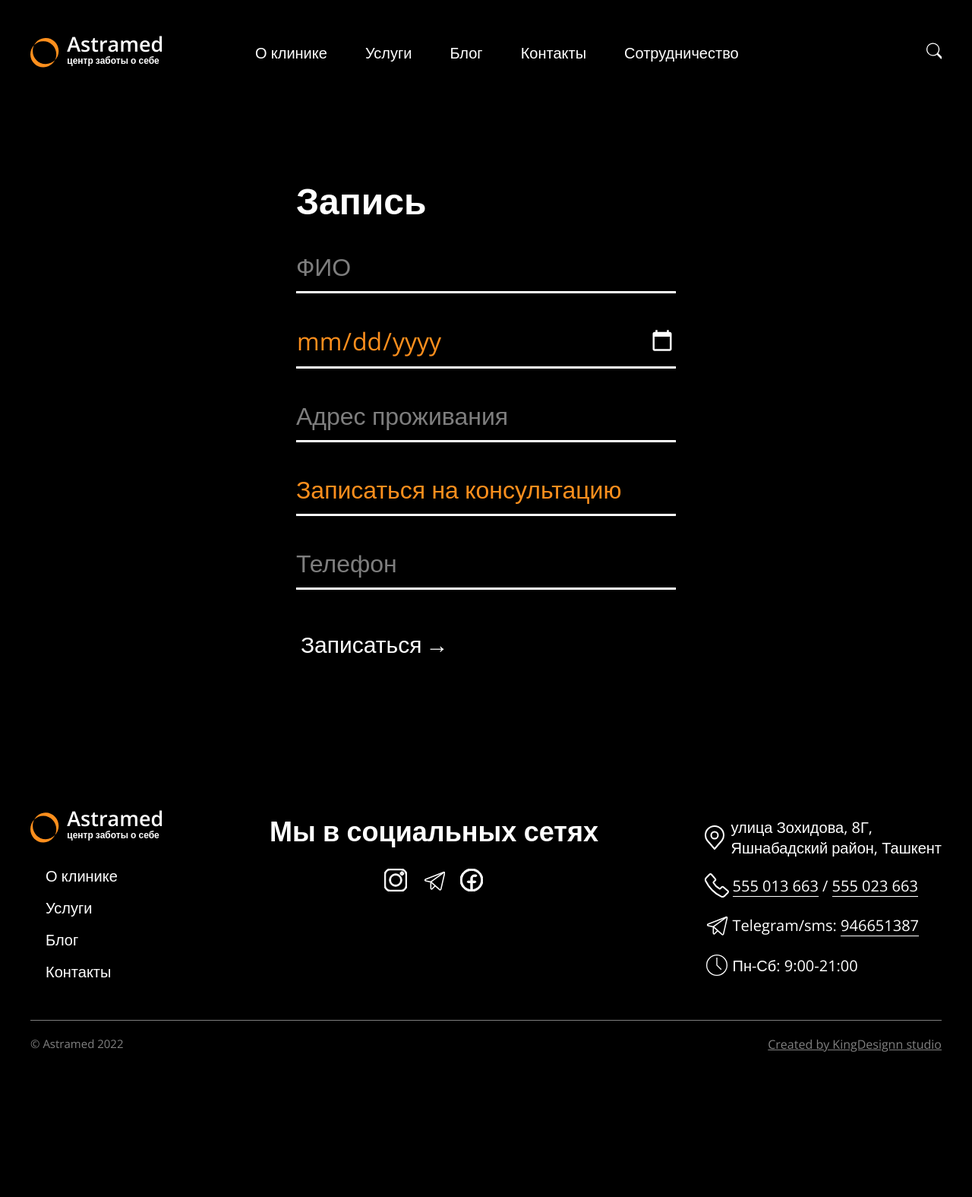
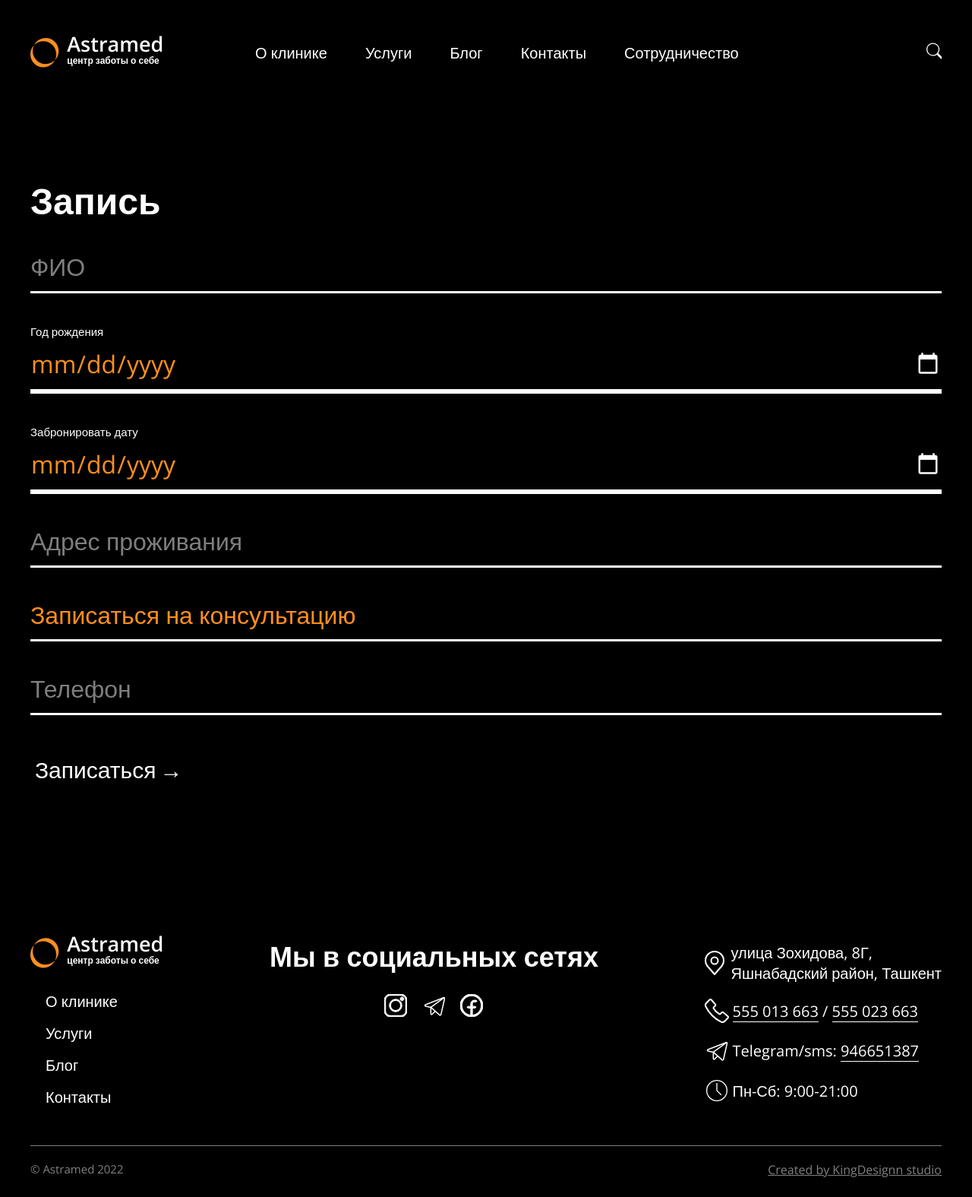
Before and after one commit to kingoker/Astramed_Django, a Django app: page /order/8 in a window 1280 px wide. Shown: the whole page at 76% size. Before the commit the page ends 1384 px from the top, so only its background shows below. Run offline with Django 4.2, Linux system fonts and the light colour scheme; data comes from the database, SQL or seed files in the repository; some libraries are stand-ins or nearby versions.

Commit message:
something added

```diff
--- a/astramedClinic/static/css/main.css
+++ b/astramedClinic/static/css/main.css
@@ -204,13 +204,13 @@ input:-webkit-autofill, input:-webkit-autofill:hover, input:-webkit-autofill:foc
     -webkit-box-sizing: border-box;
     box-sizing: border-box;
 }
-.seacrch__active{
+.search__active, .search:hover{
     position: absolute;
     width: 220px;
     background-color: #FFFFFF;
     border-radius: 30px;
 }
-.seacrch__active .search__icon{
+.search__active .search__icon, .search:hover .search__icon{
     fill: #3F3F3F;
     color: #3F3F3F;
 }
@@ -992,7 +992,6 @@ textarea{
 
 /* Регистрация */
 .registration__container{
-    max-width: 500px;
     margin: 0px auto;
     padding-bottom: 150px;
 }
@@ -1011,10 +1010,11 @@ textarea{
 .reg__input-file{
     margin-top: 30px;
 }
-.reg__input p{
+.reg__input p {
     position: absolute;
     top: 10px;
     left: 0;
+    color: white;
 }
 .reg__input::placeholder{
     color: #7E7E7E;
--- a/astramedClinic/views.py
+++ b/astramedClinic/views.py
@@ -43,7 +43,7 @@ def main(request):
     mainObjects = MainPage.objects.all()
     reviews = Reviews.objects.filter(published=True)
     data = {
-        # 'services': services,
+        'services': services,
         'blog': blog,
         'mainObjects': mainObjects,
         'reviews': reviews
@@ -309,7 +309,7 @@ def thanks(request):
             #     'Subject here',
             #     'Here is the message.',
             #     'temp@astramed-clinic.com',
-            #     ['bear.lvvb@mail.ru'],
+            #     ['info@astramed-clinic.com'],
             #     fail_silently=False,
             # )
     return render(request, 'main/thanks.html')
--- a/templates/main/order.html
+++ b/templates/main/order.html
@@ -16,7 +16,14 @@
             <form action="{% url 'thanks' %}" autocomplete="off" class="form" method="POST">
                 {% csrf_token %}
                 <input type="text" name="LFname" autocomplete="disabled" class="form__input reg__input" placeholder="ФИО">
-                <input type="date" min="2022-01-01" max="2050-12-31" name="birth" autocomplete="disabled" class="form__input reg__input" placeholder="Год рождения">
+                <div class="reg__input reg__input-file">
+                    <p>Год рождения</p>
+                    <input type="date" min="1950-01-01" max="2024-12-31" name="birth" autocomplete="disabled" class="form__input reg__input" placeholder="Год рождения">
+                </div>
+                <div class="reg__input reg__input-file">
+                    <p>Забронировать дату</p>
+                    <input type="date" min="2022-01-01" name="date" autocomplete="disabled" class="form__input reg__input" placeholder="Забронировать дату">
+                </div>
                 <input type="text" name="address" autocomplete="disabled" class="form__input reg__input" placeholder="Адрес проживания">
                 {% if not member %}
                     {% for service in services %}
```
